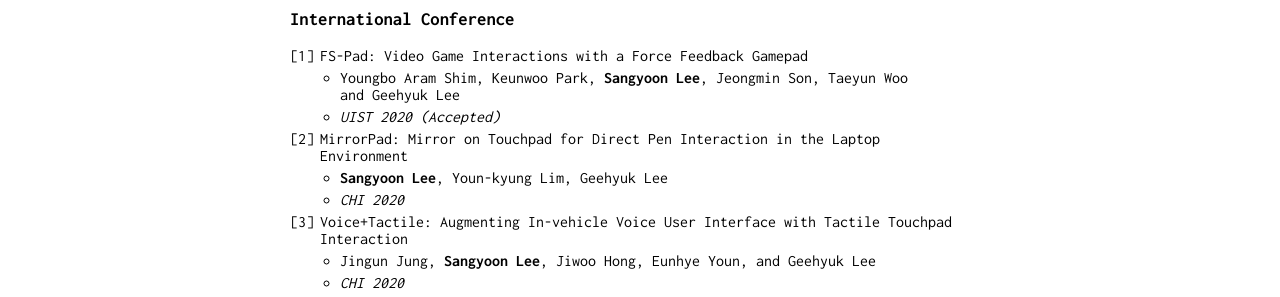
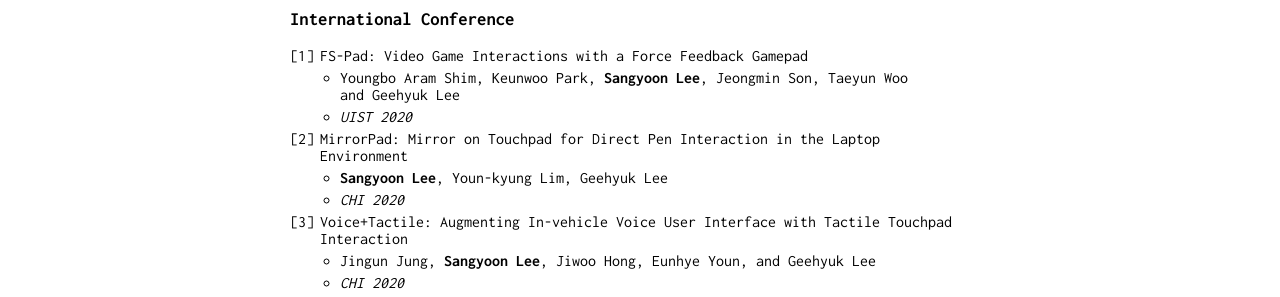
Before and after one commit to pinetree408/pinetree408.github.io, a Jekyll site: the page built from index.md, in a window 1280 px wide. Shown: the part 267-564 px from the top of the page. Built offline with Jekyll 4.4.1, drawn with Linux system fonts in a browser that asks for light colours.

Commit message:
Update the publication list to keep it up to date

```diff
--- a/index.md
+++ b/index.md
@@ -14,7 +14,7 @@
 
 1. FS-Pad: Video Game Interactions with a Force Feedback Gamepad
   - Youngbo Aram Shim, Keunwoo Park, **Sangyoon Lee**, Jeongmin Son, Taeyun Woo and Geehyuk Lee
-  - *UIST 2020 (Accepted)*
+  - *UIST 2020*
 
 2. MirrorPad: Mirror on Touchpad for Direct Pen Interaction in the Laptop Environment
   - **Sangyoon Lee**, Youn-kyung Lim, Geehyuk Lee
```
